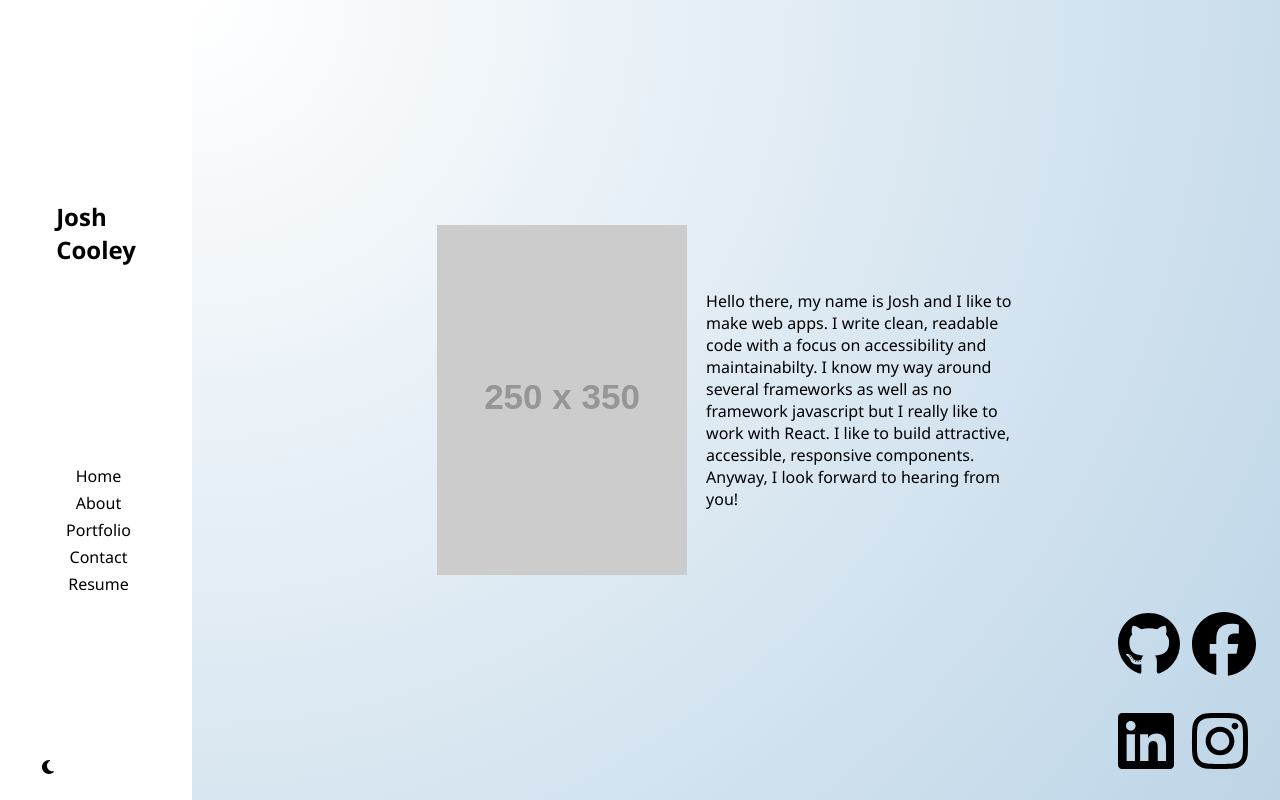
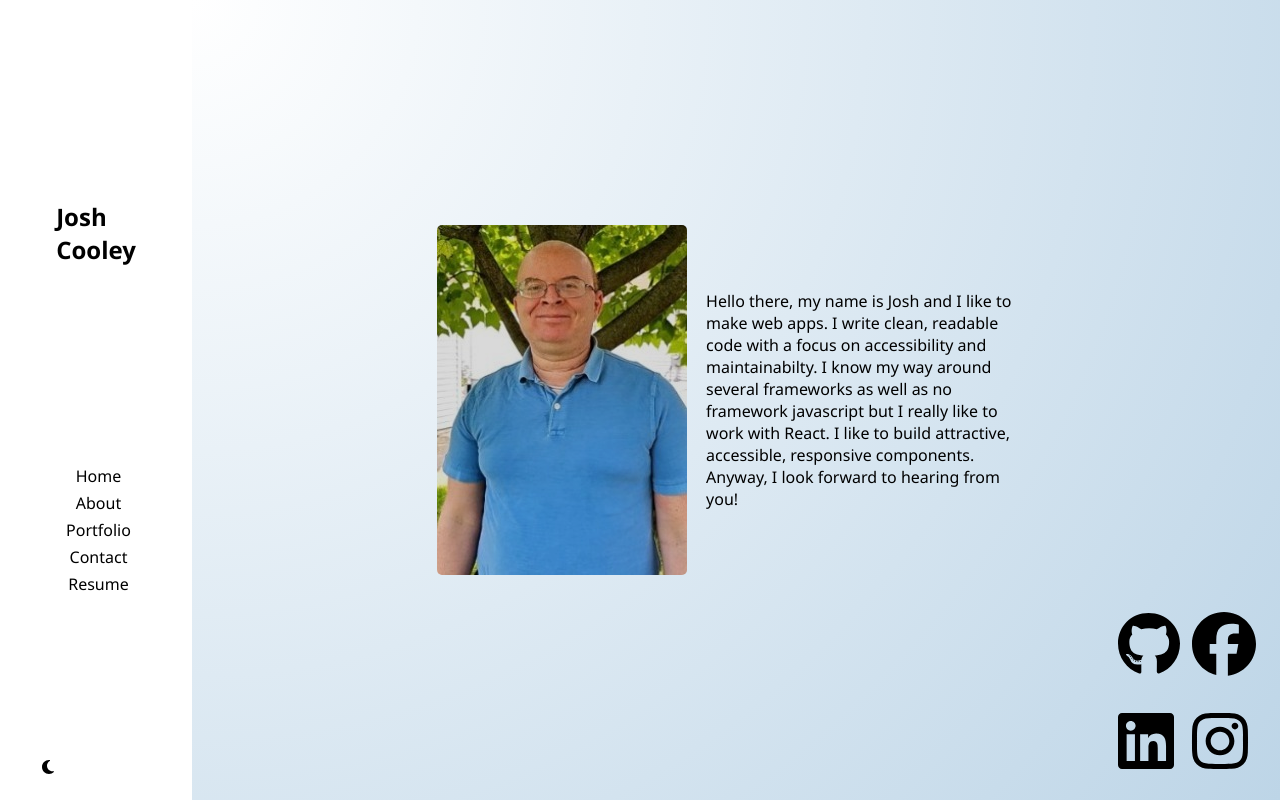
Before and after one commit to JCool221/stylish, a React (Vite) app in the folder client/: page / in a window 1280 px wide. Built offline with nearby package versions, Linux system fonts and the light colour scheme.

Commit message:
added photo

```diff
--- a/client/src/components/home/Home.jsx
+++ b/client/src/components/home/Home.jsx
@@ -1,10 +1,11 @@
 import './home.css'
+import me from '../../assets/me.jpg'
 
 function Home() {
   return (
     <div className='homewrap'>
     <div className='homepage'>
-      <img src="https://fakeimg.pl/250x350/?text=Hello" />
+      <img className='home-img' src={me} />
       <article className='hometext'>Hello there, my name is Josh and I like to make web apps.  I write clean, readable code with a focus on accessibility and maintainabilty.  I  know my way around several frameworks as well as no framework javascript but I really like to work with React.  I like to build attractive, accessible, responsive components.<br/>  Anyway, I look forward to hearing from you!
       </article>
     </div>
--- a/client/src/components/home/home.css
+++ b/client/src/components/home/home.css
@@ -11,7 +11,10 @@
     margin-top: 10rem;
     height: 100%;
   }
-
+  .home-img{
+    border-radius: 5px;
+    filter: brightness(85%);
+  }
   .hometext {
     width: 55%;
     color: var(--text-color);
@@ -24,5 +27,6 @@
       width: 55%;
       justify-content: space-between;
       margin-top: 0;
+      overflow: hidden;
   }
 }
--- a/client/src/components/resume/resume.css
+++ b/client/src/components/resume/resume.css
@@ -22,9 +22,8 @@
     }
     .resume-download {
         position: absolute;
-        bottom: -25%;
+        bottom: 0;
         left: 45%;
-        padding: none;
-
+        padding: 0;
 }
 }
--- a/package.json
+++ b/package.json
@@ -8,7 +8,8 @@
     "build": "cd client && npm run build",
     "serve": "cd server && node index.js",
     "go": "npm run build && npm run serve",
-    "dev": "concurrently \"cd client && npm run dev\" \"cd server && npm run dev\""
+    "dev": "concurrently \"cd client && npm run dev\" \"cd server && npm run dev\"",
+    "install": "concurrently \"cd client && npm install\" \"cd server && npm install\""
   },
   "keywords": [],
   "author": "",
```
Also changed, not shown: client/src/assets/me.jpg (added).
